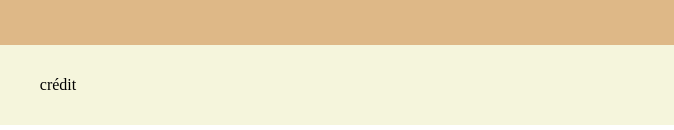
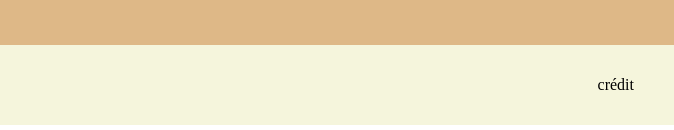
Before and after one commit to Nstampfli/Js-Groupe9ICO, a website built with Parcel: page src/screens/home.html in a window 1280 px wide. Shown: the part 683-813 px from the top of the page, 590-1264 px from the left. Built offline with nearby package versions, Linux system fonts and the light colour scheme.

```diff
--- a/src/screens/home.html
+++ b/src/screens/home.html
@@ -46,7 +46,7 @@
           </button>
         </div>
         <div class="containerHomepage--creditFlex">
-          crédit
+          <div class="containerHomepage--creditFlex-text">crédit</div>
         </div>
       </section>
     </main>
--- a/src/scss/style_home.scss
+++ b/src/scss/style_home.scss
@@ -96,6 +96,10 @@
   display: flex;
   height: 10%;
   background-color: beige;
-  justify-content: center;
+  justify-content: flex-end;
   align-items: center;
+
+  .containerHomepage--creditFlex-text {
+    margin-right: 5%;
+  }
 }
```
